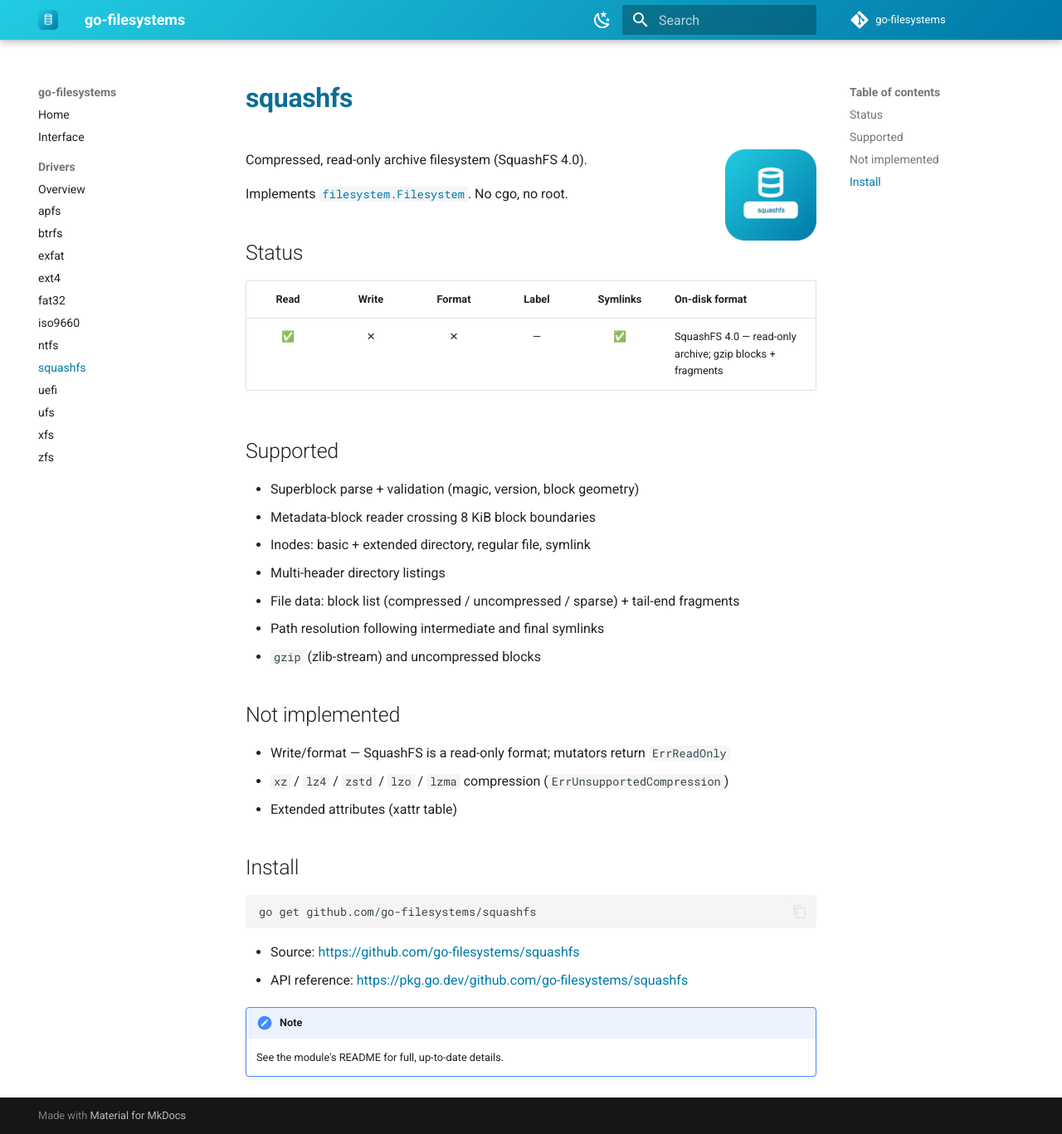
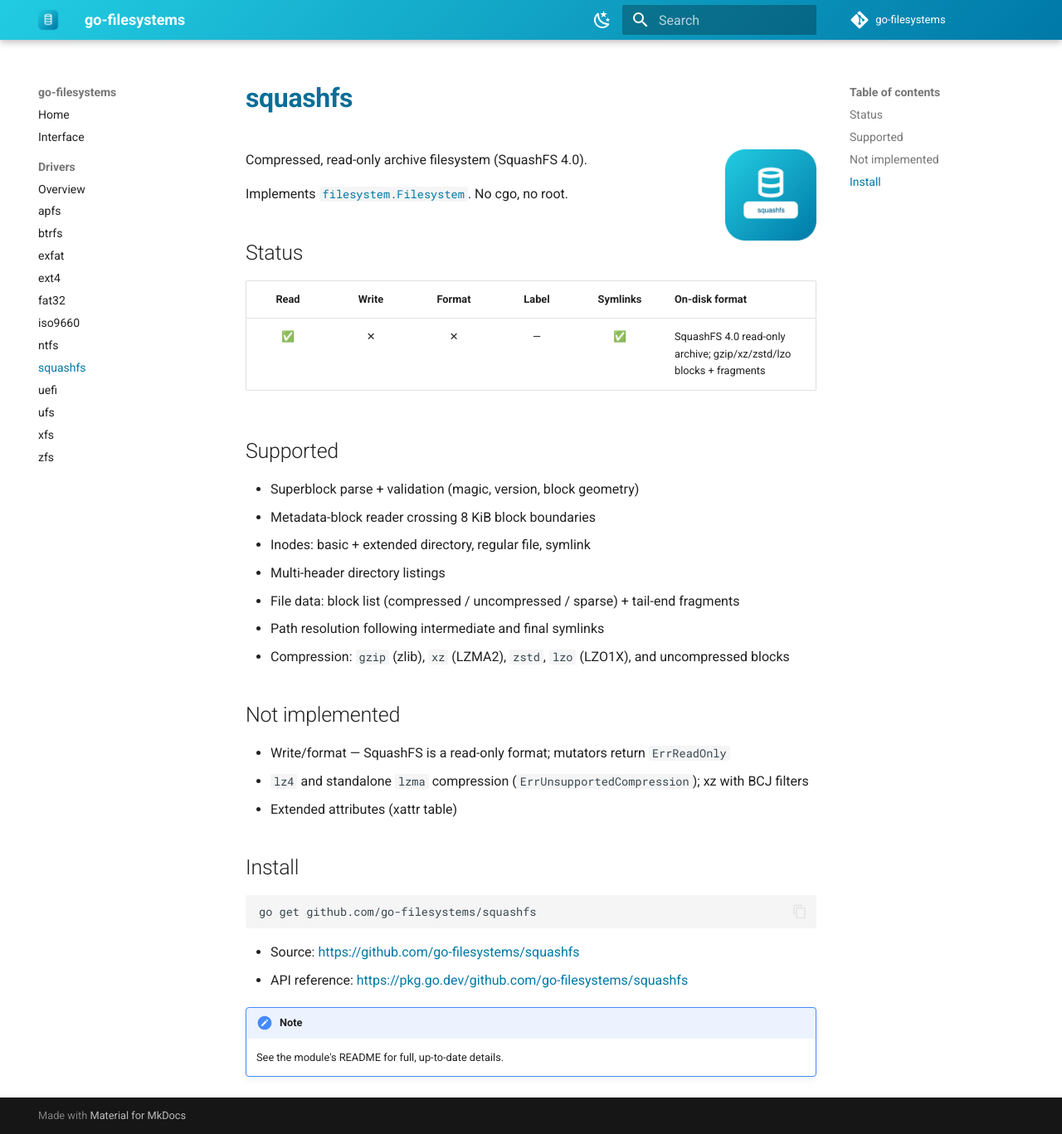
Before and after one commit to go-filesystems/docs, an MkDocs documentation site: the page built from docs/drivers/squashfs.md, in a window 1280 px wide and 1367 px high. Shown: the whole window at 83% size. Built offline with MkDocs 1.6.1 and Material for MkDocs 9.7.7, drawn with Linux system fonts in a browser that asks for light colours; the version menu is left out.

Commit message:
squashfs: now decodes gzip/xz/zstd/lzo
Co-Authored-By: Claude Opus 4.8 <noreply@anthropic.com>

```diff
--- a/docs/drivers/squashfs.md
+++ b/docs/drivers/squashfs.md
@@ -10,7 +10,7 @@ Implements [`filesystem.Filesystem`](../interface.md). No cgo, no root.
 
 | Read | Write | Format | Label | Symlinks | On-disk format |
 |:--:|:--:|:--:|:--:|:--:|---|
-| ✅ | ✕ | ✕ | — | ✅ | SquashFS 4.0 — read-only archive; gzip blocks + fragments |
+| ✅ | ✕ | ✕ | — | ✅ | SquashFS 4.0 read-only archive; gzip/xz/zstd/lzo blocks + fragments |
 
 ## Supported
 
@@ -20,12 +20,12 @@ Implements [`filesystem.Filesystem`](../interface.md). No cgo, no root.
 - Multi-header directory listings
 - File data: block list (compressed / uncompressed / sparse) + tail-end fragments
 - Path resolution following intermediate and final symlinks
-- `gzip` (zlib-stream) and uncompressed blocks
+- Compression: `gzip` (zlib), `xz` (LZMA2), `zstd`, `lzo` (LZO1X), and uncompressed blocks
 
 ## Not implemented
 
 - Write/format — SquashFS is a read-only format; mutators return `ErrReadOnly`
-- `xz` / `lz4` / `zstd` / `lzo` / `lzma` compression (`ErrUnsupportedCompression`)
+- `lz4` and standalone `lzma` compression (`ErrUnsupportedCompression`); xz with BCJ filters
 - Extended attributes (xattr table)
 
 ## Install
```
Also changed, not shown: docs/drivers/index.md (+1 -1 lines).
